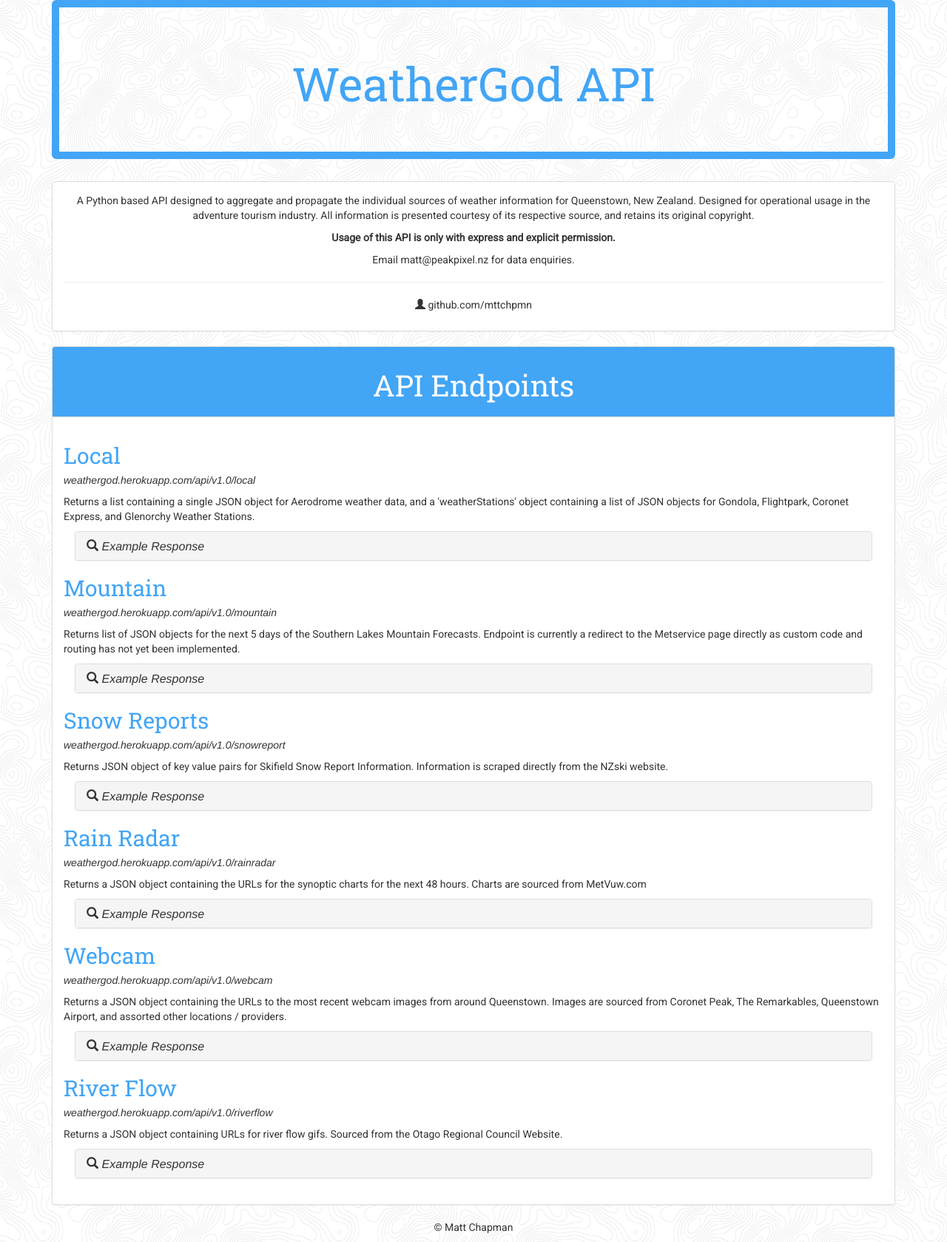
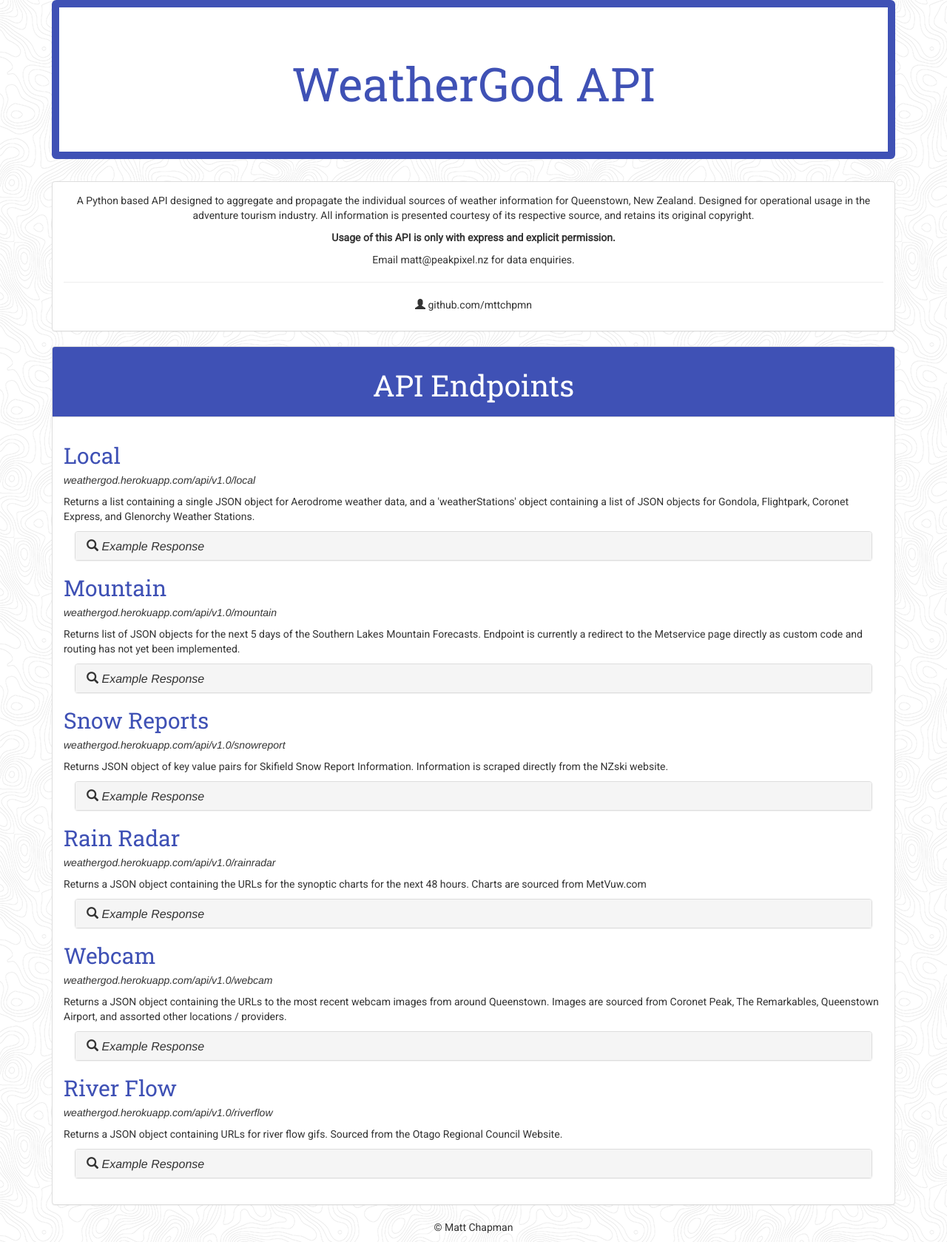
Before and after one commit to mttchpmn/weatherGod, a Flask app: page /api/v1.0/docs in a window 1280 px wide. Shown: the whole page at 74% size. Run offline with Flask 2, Linux system fonts and the light colour scheme; some libraries are stand-ins or nearby versions.

Commit message:
Created logo and updated docs to include this.

```diff
--- a/static/style.css
+++ b/static/style.css
@@ -7,7 +7,7 @@ h2{
 }
 h3{
     font-family: 'Roboto Slab';
-    color: #42A5F5;
+    color: #3F51B5;
     font-size: 30px;
 }
 p{
@@ -19,16 +19,16 @@ p{
     font-size: 50px !important;
 }
 .jumbotron-hollow{
-    background-color: transparent !important;
+    background-color: white!important;
     border: 10px !important;
     border-style: solid !important;
-    color: #42A5F5;
-    border-color: #42A5F5 !important;
+    color: #3F51B5;
+    border-color: #3F51B5 !important;
     font-family: 'Roboto Slab';
     text-align: center;
 }
 .color-fill{
-    background-color: #42A5F5 !important;
+    background-color: #3F51B5 !important;
     color: white !important;
     font-family: 'Roboto Slab';
     text-align: center;
@@ -42,3 +42,6 @@ p{
 .heading-collapse{
     cursor: pointer;
 }
+.logo{
+    width: 200px
+}
--- a/templates/docs.html
+++ b/templates/docs.html
@@ -19,6 +19,7 @@
 <body>
     <div class="container">
         <div class="jumbotron jumbotron-hollow">
+            <span<img src="../static/logo-small.png" class="logo">
             <h1>WeatherGod API</h1>
         </div>
             <div class="panel panel-default">
```
Also changed, not shown: static/cartographer.png (added), static/logo-small.png (added), static/logo.png (added), 2 other files.
